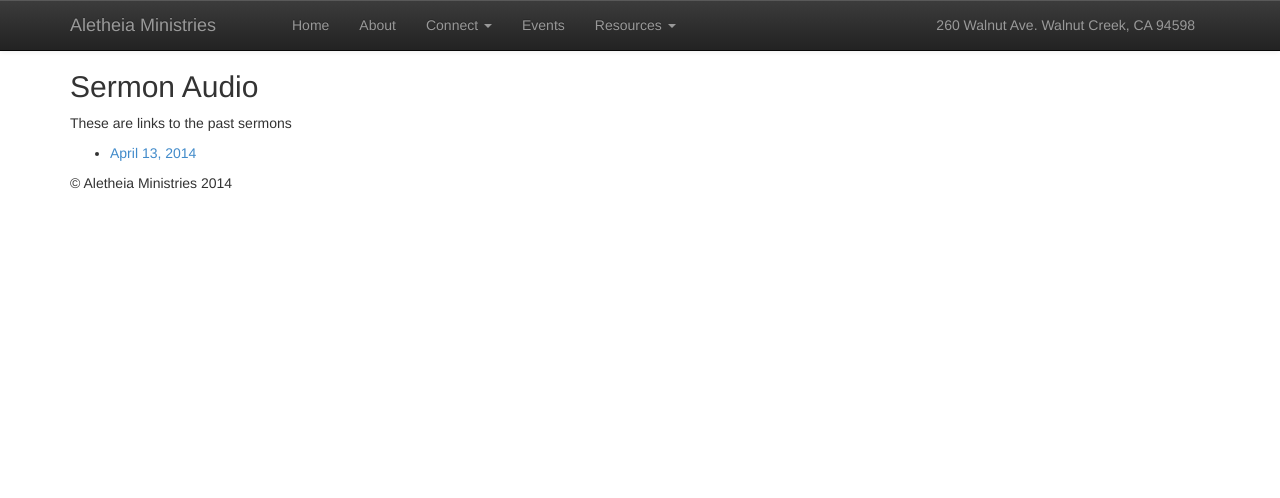
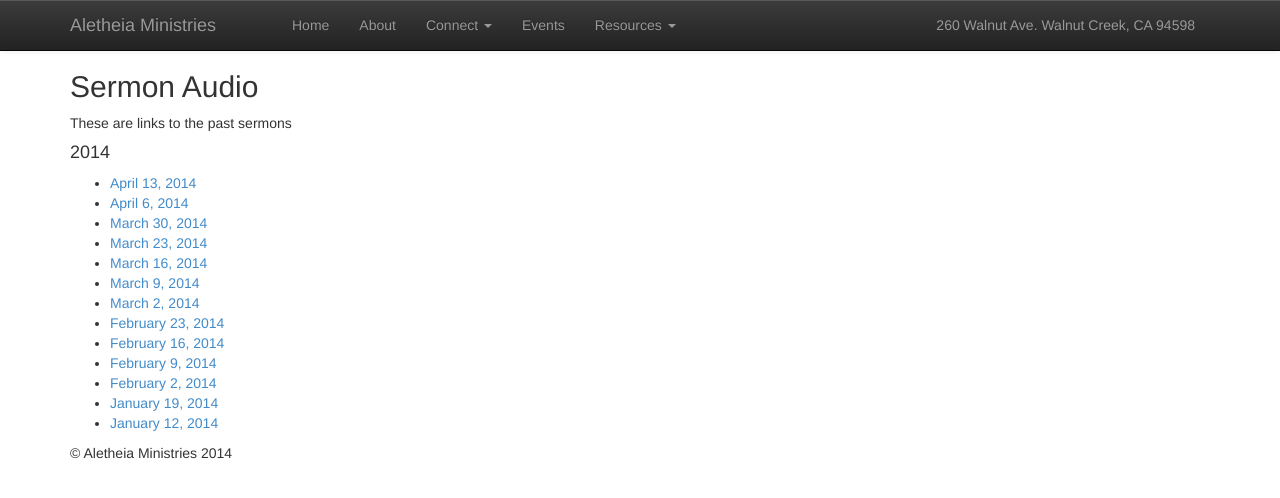
Before and after one commit to Twang015/CCUMC, a PHP site: page /sermon-audio.php in a window 1280 px wide. Shown: the top 498 px of the page. Run offline with PHP 8.4, Linux system fonts and the light colour scheme; some libraries are stand-ins or nearby versions.

Commit message:
adding popover and finished sermon audio page

```diff
--- a/navigation.php
+++ b/navigation.php
@@ -27,8 +27,7 @@
               <ul class="dropdown-menu">
                 <li><a href="sermon-audio.php">Sermon Audio</a></li>
                 <li><a href="https://www.facebook.com/groups/440856946040726/" target="_blank">Bible Reading</a></li>
-                <li class="divider"></li>
-                <li><a href="#">FAQ</a></li>
+                <!-- <li class="divider"></li> -->
               </ul>
             </li>
           </ul>
--- a/sermon-audio.php
+++ b/sermon-audio.php
@@ -33,8 +33,21 @@
                 <div class="col-lg-8">
                     <h2>Sermon Audio</h2>
                     <p>These are links to the past sermons</p>
+                    <h4>2014</h4>
                     <ul>
                         <li><a href="https://www.dropbox.com/s/7ftjjecyt77x4zo/Sunday%20Sermon%204-13-2014.mp3" targe="_blank">April 13, 2014</a>
+                        <li><a href="https://www.dropbox.com/s/hg0mwdqgqlb6h8i/Sunday%20Sermon%204%3A6%3A14.mp3" target="_blank">April 6, 2014</a>
+                        <li><a href="https://www.dropbox.com/s/58r9xgliboj5fxx/Sunday%20Sermon%20-%20March%2030th.mp3" target="_blank">March 30, 2014</a>
+                        <li><a href="https://www.dropbox.com/s/h140gydn83kebsa/Sunday%20Sermon%20-%20March%2023%202014.mp3" target="_blank">March 23, 2014</a>
+                        <li><a href="https://www.dropbox.com/s/lgzr8mmc20v748b/Sunday%20Sermon%203-16-2014.mp3" target="_blank">March 16, 2014</a>
+                        <li><a href="https://www.dropbox.com/s/x5j9tbfnobx8sty/Sermon%20Audio%203-9-2014.mp3" targe="_blank">March 9, 2014</a>
+                        <li><a href="https://www.dropbox.com/s/fpg6lqqu0l1qh6k/Sermon%203-2-2014.mp3" target="_blank">March 2, 2014</a>
+                        <li><a href="https://www.dropbox.com/s/b5dpozdfjck5cx6/Sermon%202-23.mp3" target="_blank">February 23, 2014</a>
+                        <li><a href="https://www.dropbox.com/s/p47j2qq7cba1dx0/Sermon%20Audio%202-16-14.mp3" target="_blank">February 16, 2014</a>
+                        <li><a href="https://www.dropbox.com/s/g1ennmfuh0c2brf/Sunday%20Sermon%202-9-14.mp3" target="_blank">February 9, 2014</a>
+                        <li><a href="https://www.dropbox.com/s/aujllko3jehiszu/Sunday%20Sermon%20-%202-2-14.mp3" target="_blank">February 2, 2014</a>
+                        <li><a href="https://www.dropbox.com/s/xbrt3e763ml359p/Sunday%20Sermon%20-%20Jan%2020th%202014.mp3" target="_blank">January 19, 2014</a>
+                        <li><a href="https://dl.dropboxusercontent.com/u/87231101/Sunday%20Sermon%20-%20Jan%2012%202014.mp3" target="_blank">January 12, 2014</a>
                 </div>
                 <div class="col-lg-4">
                 </div>
```
